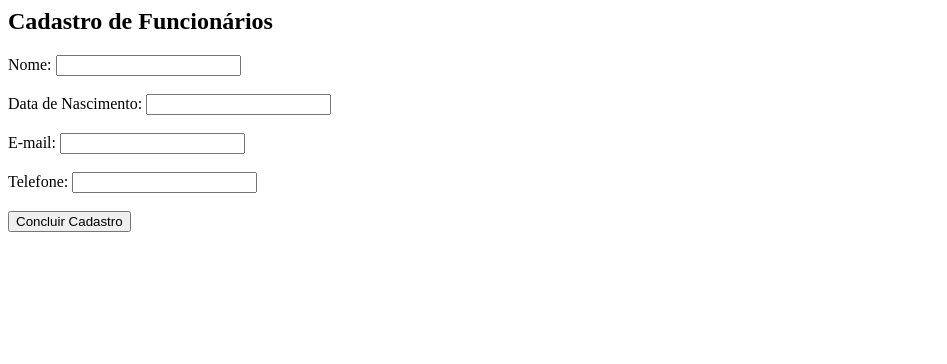
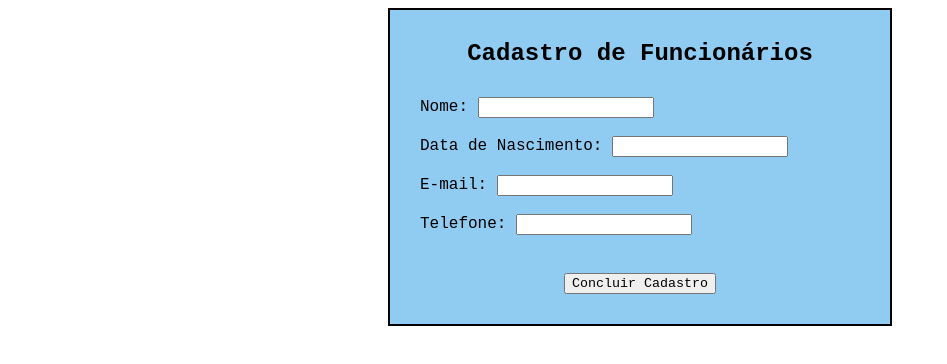
Before and after one commit to giovann4m/cadastro_pessoas, a plain HTML site: page index.html in a window 1280 px wide. Shown: the whole page, without its empty margins (0-947 px from the left). Drawn offline with Linux system fonts and the light colour scheme.

Commit message:
segunda versão

```diff
--- a/index.html
+++ b/index.html
@@ -1,7 +1,13 @@
+<!DOCTYPE html>
+<html lang="en">
 <head>
+    <meta charset="UTF-8">
+    <meta name="viewport" content="width=device-width, initial-scale=1.0">
+    <link rel="stylesheet" href="/style.css">
     <title>Cadastro Funcionários</title>
 </head>
-
+<body>
+    <div id="formulario">
         <h2>Cadastro de Funcionários</h2>
         <form action="#">
             <div>
@@ -24,7 +30,11 @@
                 <input type="text" id="telefone" name="user.telefone" />
             </div>
             <br>
+            <!-- add img -->
             <div class="button">
                 <button type="submit">Concluir Cadastro</button>
             </div>
         </form>
+    </div>
+</body>
+</html>
--- /dev/null
+++ b/style.css
@@ -0,0 +1,33 @@
+*{
+    font-family: 'Courier New', Courier, monospace;
+}
+
+body{
+    display: flex;
+    justify-content: center;
+}
+
+#formulario{
+    width: 500px;
+    border: 2px;
+    border-style: solid;
+    border-color: black;
+    background-color: rgb(144, 203, 242);
+}
+
+.button{
+    display: flex;
+    align-items: center;
+    justify-content: center;
+    margin-top: 20px;
+}
+
+h2{
+    display: flex;
+    align-items: center;
+    justify-content: center;
+}
+
+h2, form{
+    margin: 30px;
+}
```
Also changed, not shown: index.css (deleted). Lines whose indentation alone changed are shown as unchanged.
